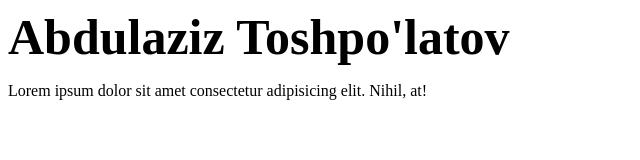
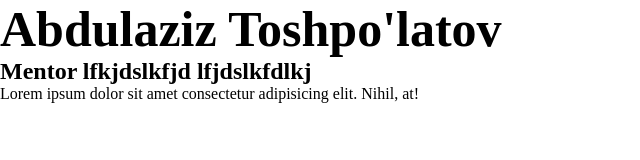
Before and after one commit to AbdulazizCreator/react-n1-18, a plain HTML site: page abdulaziz.html in a window 1280 px wide. Shown: the whole page, without its empty margins (0-640 px from the left). Drawn offline with Linux system fonts and the light colour scheme.

Commit message:
oscar merge tayorgarli

```diff
--- a/abdulaziz.html
+++ b/abdulaziz.html
@@ -6,9 +6,11 @@
     <meta name="viewport" content="width=device-width, initial-scale=1.0" />
     <title>Abdulaziz Toshpo'latov</title>
     <link rel="stylesheet" href="css/abdulaziz.css">
+    <link rel="stylesheet" href="css/oscar.css">
   </head>
   <body>
     <h1>Abdulaziz Toshpo'latov</h1>
+    <h2>Mentor lfkjdslkfjd lfjdslkfdlkj</h2>
     <p>Lorem ipsum dolor sit amet consectetur adipisicing elit. Nihil, at!</p>
   </body>
 </html>
```
